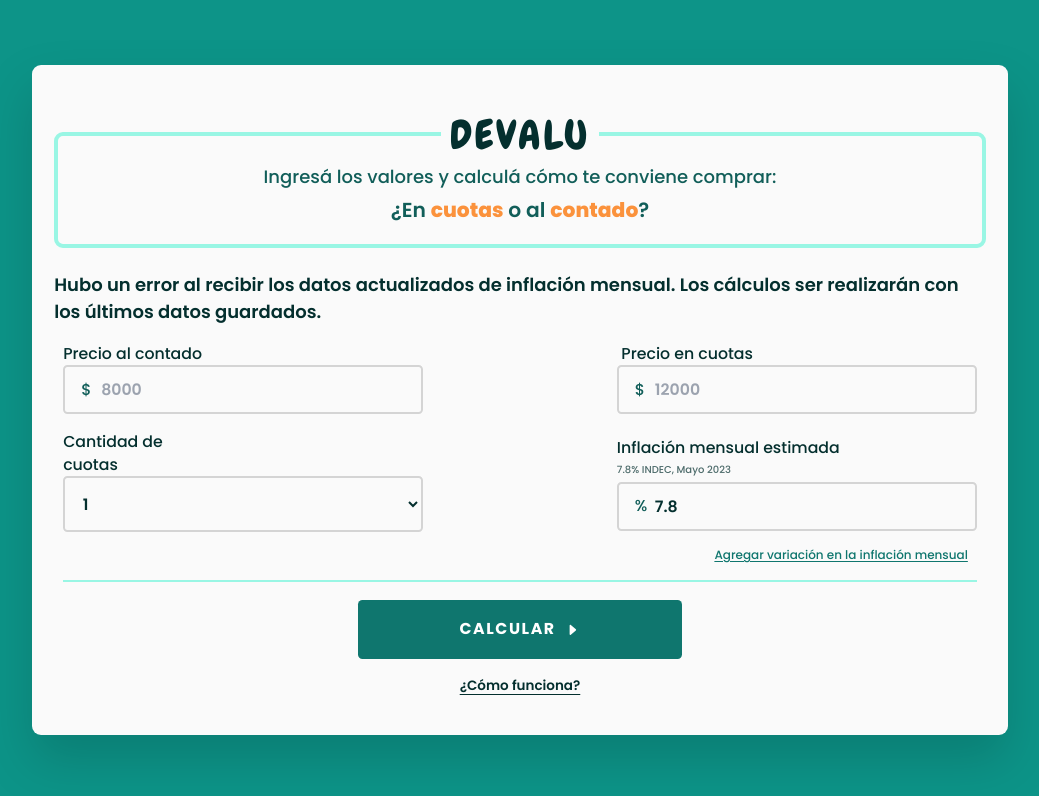
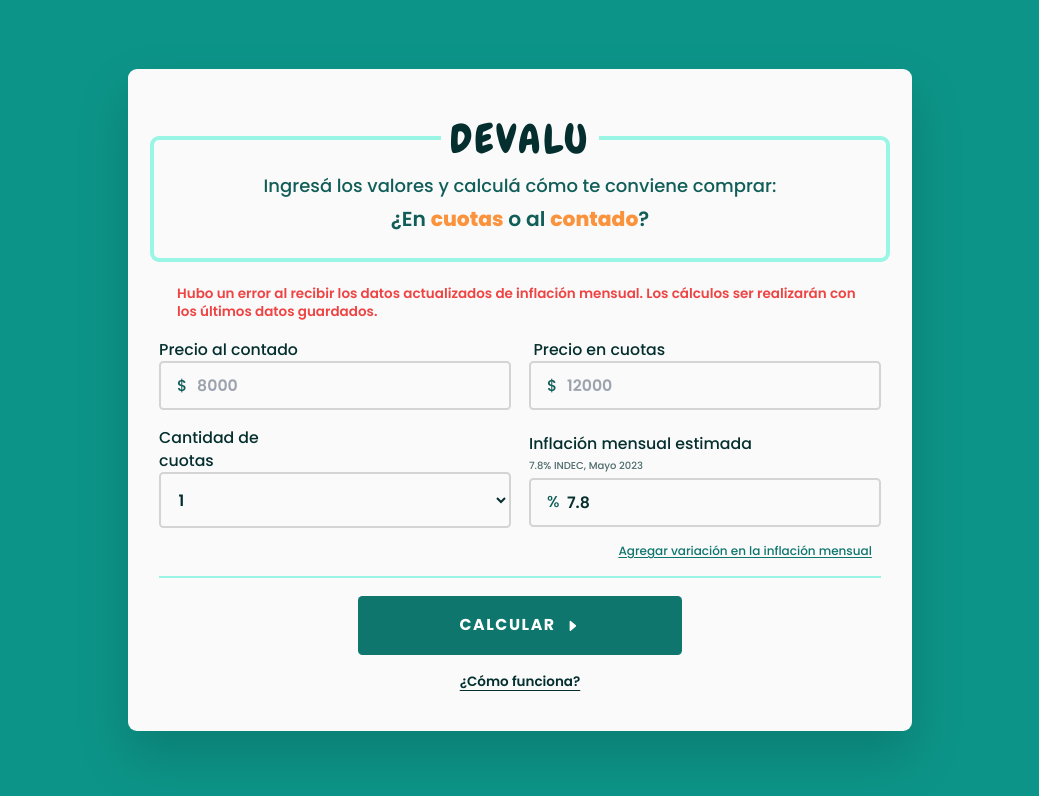
Before and after one commit to fmancilla00/devalu, a React (Vite) app: page / in a window 1280 px wide. Shown: the top 796 px of the page, without its empty margins (120-1159 px from the left). Built offline with nearby package versions, Linux system fonts and the light colour scheme; no server answers; a web font is replaced by a local one.

Commit message:
loading  y error

```diff
--- a/src/Components/Loading.jsx
+++ b/src/Components/Loading.jsx
@@ -3,9 +3,9 @@ import ldr from '../assets/tail-spin.svg'
 
 export default function Loading() {
   return (
-    <div className='px-2 flex flex-col items-center justify-between  gap-20'>
+    <div className='px-2 flex flex-col items-center justify-center  gap-5'>
       <div className='text-sm'>Se están obteniendo los datos actuales de inflación. Te pido un momento.</div>
-      <img src={ldr} alt="loader" className='h-36 w-36'/>
+      <img src={ldr} alt="loader" className='block w-[80%] h-auto'/>
     </div>
   )
 }
--- a/src/Routes/Main.jsx
+++ b/src/Routes/Main.jsx
@@ -12,14 +12,18 @@ export default function Main() {
     <div className='flex flex-col items-center justify-center w-full min-h-screen'>
       <div className='drop-shadow-2xl text-teal-950 md:px-15 lg:rounded-lg sm:rounded-md bg-neutral-50 w-screen lg:w-[80%]  min-h-screen lg:min-h-0 flex flex-col items-center justify-start lg:my-10'>
         <div className='flex items center flex-col justify-center w-full lg:h-full lg:p-5'>
-          <section className='mt-10 relative sm:w-72 my-5 w-72 lg:w-full border-4 border-teal-200 p-1  mx-auto rounded-lg flex items-center justify-around gap-3 text-xs lg:text-base font-medium h-fit lg:justify-around'>
-              <h1 className='absolute bottom-[90px] lg:bottom-[86px] bg-neutral-50 px-2 uppercase font-bold text-3xl lg:text-4xl  titulo'>Devalu</h1>
+          <section className='mt-10 relative sm:w-72 my-5 w-72 lg:w-full border-4 border-teal-200 p-1  mx-auto rounded-lg flex items-center justify-around gap-3 text-xs lg:text-base font-medium h-fit lg:justify-around lg:h-28'>
+              <h1 className='absolute bottom-[90px] lg:bottom-[96px] bg-neutral-50 px-2 uppercase font-bold text-3xl lg:text-4xl  titulo'>Devalu</h1>
             <div className='text-center  rounded p-2 pt-5'>
               <p className=' text-teal-800'>Ingresá los valores y calculá cómo te conviene comprar:</p>
               <p className='text-sm lg:text-lg my-1 font-semibold text-teal-800'>¿En <b className='text-orange-400'>cuotas</b> o al <b className='text-orange-400'>contado</b>?</p>
             </div>
           </section>
-          {error && <p>Hubo un error al recibir los datos actualizados de inflación mensual. Los cálculos ser realizarán con los últimos datos guardados.</p>}
+          {error &&
+             <div className='text-xs w-full px-6 justify-center flex items-center text-red-500'>
+               <p>Hubo un error al recibir los datos actualizados de inflación mensual. Los cálculos ser realizarán con los últimos datos guardados.</p>
+             </div>
+          }
           {loading ? <Loading /> : <MainForm variacion={error ? 0 : variacion} inflacion={error ? defaultVal : IPC} />}
       <footer className='w-100'>
         <Link to='/explicacion' className='my-2 mb-4 text-center flex justify-center items-center underline underline-offset-4 hover:font-medium transition text-xs sm:my-2 sm:mb-4'>¿Cómo funciona?</Link>
```
